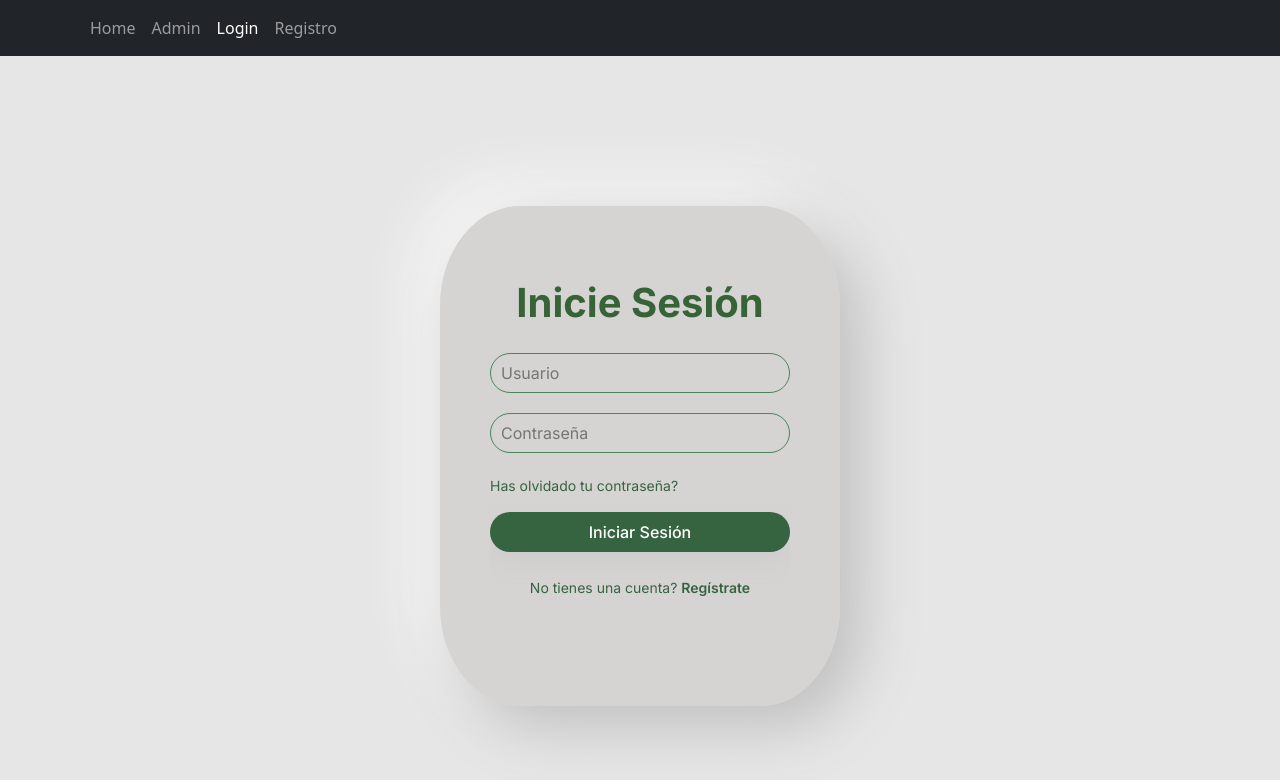
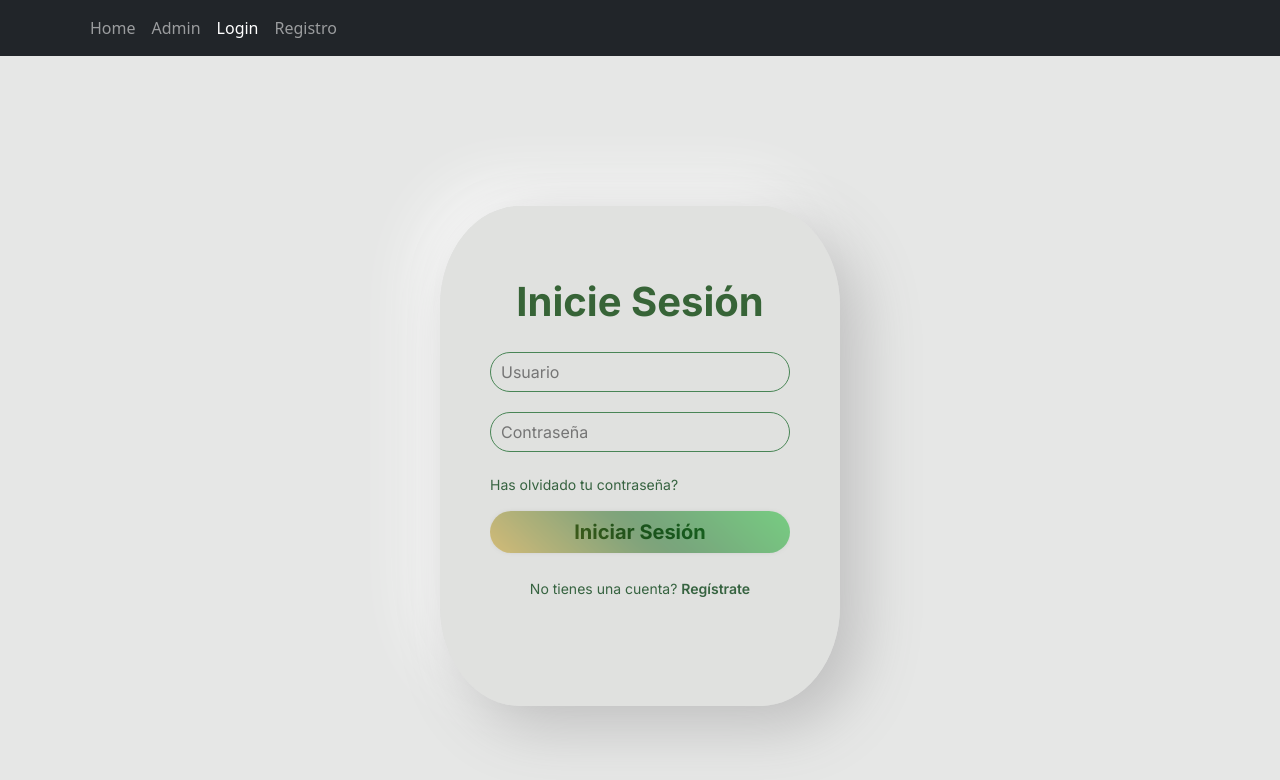
Before and after one commit to PatricioSirena/Proyecto3-RollinCode, a React (Vite) app: page /login in a window 1280 px wide. Shown: the top 780 px of the page. Built offline with nearby package versions, Linux system fonts and the light colour scheme.

Commit message:
cambios en el form de login, agrego mas estilos

```diff
--- a/src/pages/Login.jsx
+++ b/src/pages/Login.jsx
@@ -74,12 +74,18 @@ const Login = () => {
                                     <Col className="forgot-pass">
                                         <a class="boton" data-bs-toggle="modal" data-bs-target="#exampleModal" data-bs-whatever="">Has olvidado tu contraseña?</a>
                                     </Col>
-                                    <button type="submit" class="btn">Iniciar Sesión</button>
+                                    <button type="submit" class="button ">
+                                    Iniciar Sesión
+                                        <div class="hoverEffect">
+                                            <div>
+                                            </div>
+                                        </div>
+                                    </button>
+
                                     {datosEnviados && <p className="usuarioRegistrado">Te registraste con éxito!</p>}
                                     <Col className="sign-link">
                                         <p>No tienes una cuenta? <a href="Registro.jsx" class="signUp-link">Regístrate</a></p>
                                     </Col>
-
                                 </Form>
                             </Col>
                         </Container>
--- a/src/styles/login.css
+++ b/src/styles/login.css
@@ -11,7 +11,7 @@
     display: flex;
     align-items: center;
     justify-content: center;
-    background: rgba(228, 227, 227, 0.89);
+    background: rgba(227, 228, 227, 0.89);
     overflow: hidden;
 }
 
@@ -19,9 +19,10 @@
     position: relative;
     width: 380px;
     height: 490px;
+
     background: #e0e0e0;
-    box-shadow:  20px 20px 60px #bebebe,
-             -20px -20px 60px #fafafa;
+box-shadow:  35px 35px 70px #bebebe,
+             -35px -35px 70px #ffffff;
     border-radius: 20%;
     filter: blur(50%);
    }
@@ -35,10 +36,8 @@
     align-items: center;
     width: 100%;
     height: 100%;
-    background: rgb(54, 99, 64);
     /*box-shadow: 0 0 10px rgba(0, 0, 0, .2);*/
-
-    background-color: rgba(211, 210, 208, 0.788);
+    background-color: rgba(225, 226, 223, 0.938);
    }
 
    .tittle{
@@ -227,3 +226,74 @@
 @media screen and (min-width: 720px) and (max-width: 1280px){ /*(móvil grande)*/
 
 }
+
+div::-webkit-scrollbar {
+    display: none !important;
+}
+
+.button {
+    width: 100%;
+    display: inline-flex;
+    align-items: center;
+    justify-content: center;
+    padding: 2%;
+    border: 0;
+    position: relative;
+    overflow: hidden;
+    border-radius: 10rem;
+    transition: all 0.02s;
+    font-weight: 700 !important;
+    color: rgb(45, 77, 46);
+    z-index: 0;
+    box-shadow: 0 0px 7px -5px rgba(0, 0, 0, 0.5);
+    font-size: 20px;
+  }
+
+  .button:hover {
+    background: rgba(67, 129, 64, 0.726);
+    color: rgb(48, 83, 45);
+  }
+
+  .button:active {
+    transform: scale(0.97);
+  }
+
+  .hoverEffect {
+    position: absolute;
+    bottom: 0;
+    top: 0;
+    left: 0;
+    right: 0;
+    display: flex;
+    align-items: center;
+    justify-content: center;
+    z-index: 1;
+  }
+
+  .hoverEffect div {
+    /*background: #025309;*/
+    background: linear-gradient(90deg, rgb(0, 194, 26) 0%, #025309 49%, rgb(230, 149, 0) 100%);
+    border-radius: 40rem;
+    width: 30rem;
+    height: 30rem;
+    transition: 0.4s;
+    filter: blur(17px);
+    animation: effect infinite 4s linear;
+    opacity: 0.5;
+  }
+
+  .button:hover .hoverEffect div {
+    width: 3rem;
+    height: 3rem;
+  }
+
+  @keyframes effect {
+
+    0% {
+      transform: rotate(0deg);
+    }
+
+    100% {
+      transform: rotate(360deg);
+    }
+  }
```
